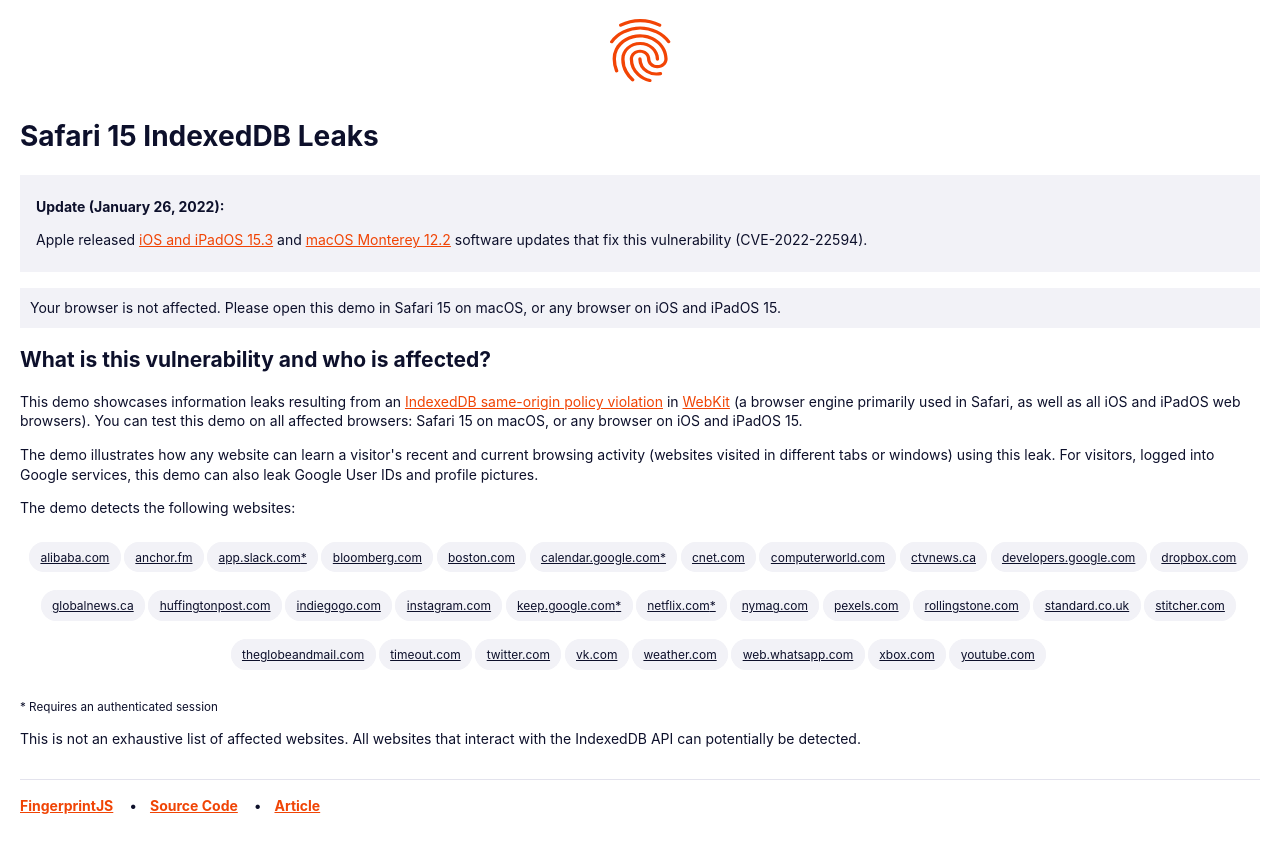
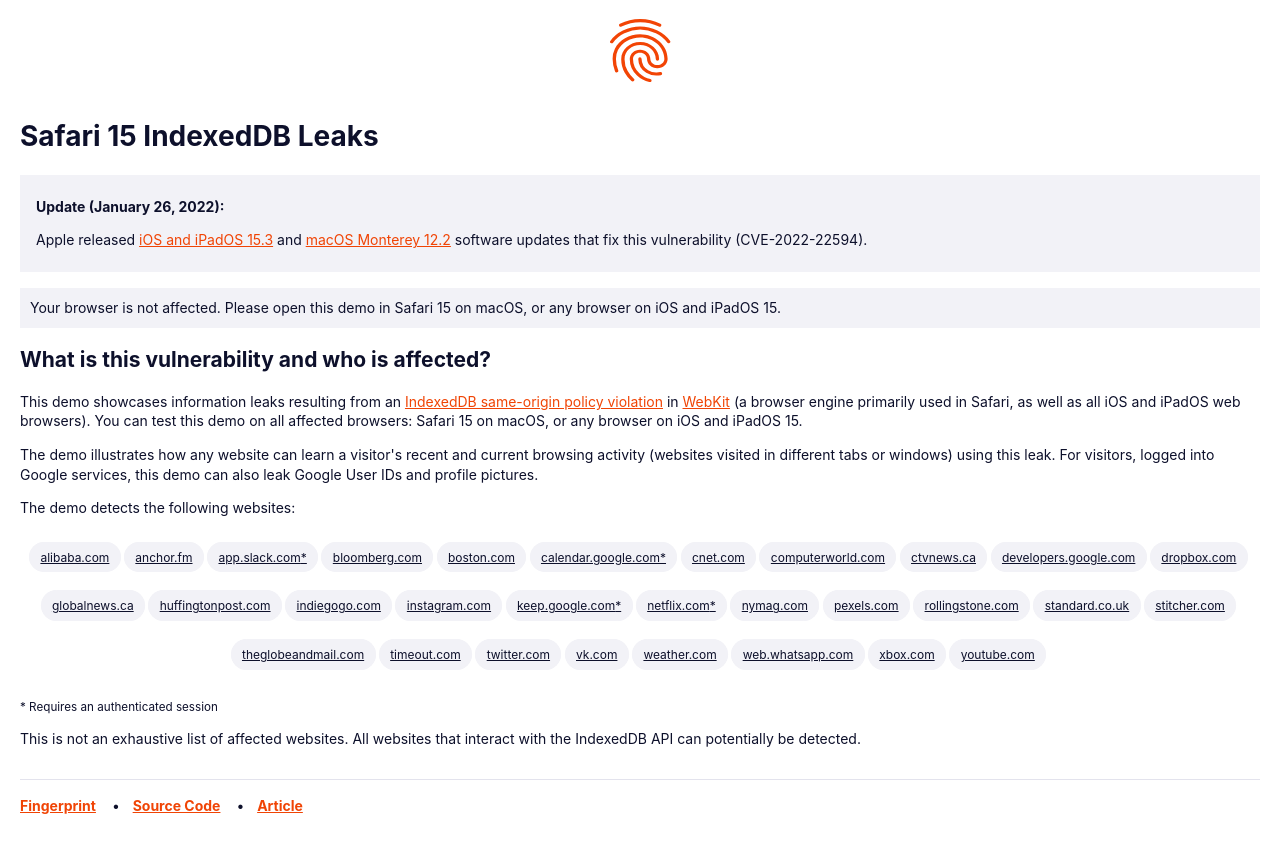
Before and after one commit to fingerprintjs/blog-indexeddb-safari-leaks-demo, a React app: page / in a window 1280 px wide. Built offline with nearby package versions, Linux system fonts and the light colour scheme; the HTML template or start-up script is replaced by a standard one.

Commit message:
chore: Reflect domain name change (#6)

```diff
--- a/src/Components/FAQ.jsx
+++ b/src/Components/FAQ.jsx
@@ -7,7 +7,7 @@
       <p>
         This demo showcases information leaks resulting from an{' '}
         <a
-          href="https://fingerprintjs.com/blog/indexeddb-api-browser-vulnerability-safari-15"
+          href="https://fingerprint.com/blog/indexeddb-api-browser-vulnerability-safari-15"
           target="_blank"
           rel="noreferrer"
         >
--- a/src/Components/Footer.jsx
+++ b/src/Components/Footer.jsx
@@ -2,8 +2,8 @@
   return (
     <section className="footer">
       <span>
-        <a href="https://fingerprintjs.com/">
-          <strong>FingerprintJS</strong>
+        <a href="https://fingerprint.com/">
+          <strong>Fingerprint</strong>
         </a>
       </span>
       <span>
@@ -12,7 +12,7 @@
         </a>
       </span>
       <span>
-        <a href="https://fingerprintjs.com/blog/indexeddb-api-browser-vulnerability-safari-15">
+        <a href="https://fingerprint.com/blog/indexeddb-api-browser-vulnerability-safari-15">
           <strong>Article</strong>
         </a>
       </span>
--- a/src/Components/Instructions.jsx
+++ b/src/Components/Instructions.jsx
@@ -12,7 +12,7 @@
           you will see that your recent browsing history is known to this page via the leak.
         </p>
         <p>
-          <a href="https://fingerprintjs.com/blog/indexeddb-api-browser-vulnerability-safari-15">Read our article</a> or
+          <a href="https://fingerprint.com/blog/indexeddb-api-browser-vulnerability-safari-15">Read our article</a> or
           watch our <a href="https://www.youtube.com/watch?v=Z7dPeGpCl8s">screencast on YouTube</a> for more
           information.
         </p>
--- a/src/Terms.jsx
+++ b/src/Terms.jsx
@@ -83,7 +83,7 @@
       <p>
         FingerprintJS, Inc
         <br />
-        oss@fingerprintjs.com
+        oss@fingerprint.com
       </p>
     </section>
   )
```
Also changed, not shown: 1 other file (tests, documents, lock files or other folders).
